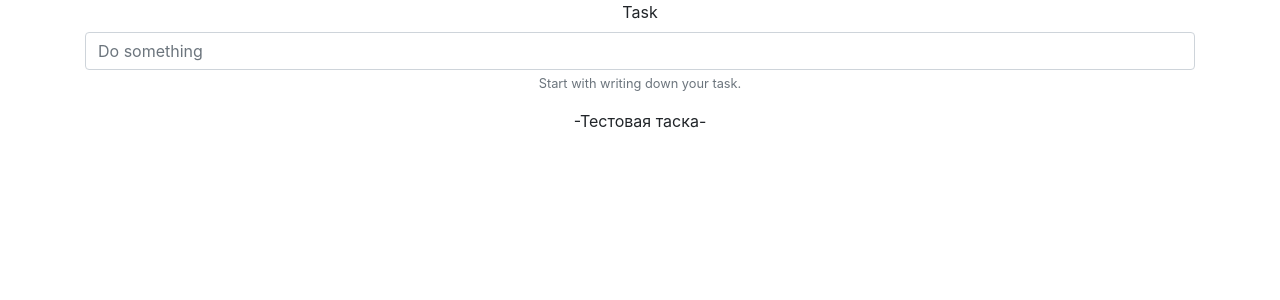
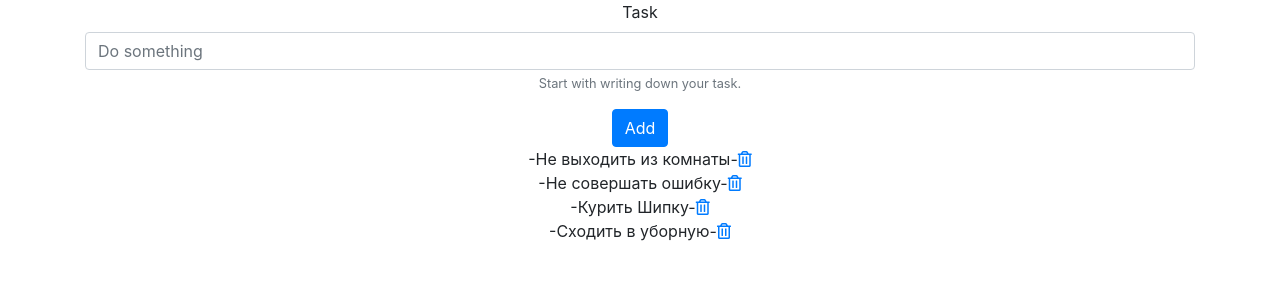
Before and after one commit to galubezzz/python-group_1-homework_54-maria_galunova, a React (Create React App) app: page / in a window 1280 px wide. Shown: the top 300 px of the page. Built offline with nearby package versions, Linux system fonts and the light colour scheme.

Commit message:
added a list of the tasks to the main page

```diff
--- a/src/AddTaskForm/AddTaskForm.js
+++ b/src/AddTaskForm/AddTaskForm.js
@@ -1,15 +1,16 @@
 import React from 'react';
 import './AddTaskForm.css';
 
-function AddTaskForm() {
+function AddTaskForm(props) {
     return (
         <div className='container'>
             <form>
                 <div className="form-group">
                     <label htmlFor="taskInput">Task</label>
-                    <input type="text" className="form-control" id="taskInput" placeholder="Do something"/>
+                    <input type="text" className="form-control" id="taskInput" placeholder="Do something" onChange={props.function}/>
                     <small id="emailHelp" className="form-text text-muted">Start with writing down your task.</small>
                 </div>
+                <button type="submit" className="btn btn-primary">Add</button>
             </form>
         </div>
     );
--- a/src/App.js
+++ b/src/App.js
@@ -1,18 +1,46 @@
 import React, { Component } from 'react';
-import logo from './logo.svg';
 import './App.css';
 import AddTaskForm from "./AddTaskForm/AddTaskForm"
 import Task from './Task/Task'
 
 class App extends Component {
+  state={
+    tasks: [
+        {id: 0, text: 'Не выходить из комнаты'},
+        {id: 1, text: 'Не совершать ошибку'},
+        {id: 2, text: 'Курить Шипку'},
+        {id: 3, text: 'Сходить в уборную'}
+    ],
+      currentTask: {text: ''}
+  };
+
+   addTask = (inputText) => {
+       this.setState({currentTask: {text: inputText}});
+   };
+
+   displayTask = () => {
+
+   };
+
   render() {
+      const tasks = (
+            <div>
+                {
+                  this.state.tasks.map((task) => {
+                    return <Task key={task.id} text={task.text}/>
+                    }
+                  )
+                }
+            </div>
+          );
     return (
       <div className="App">
-        <AddTaskForm/>
-        <Task text="Тестовая таска"/>
+        <AddTaskForm function={this.addTask}/>
+          {tasks}
       </div>
     );
   }
+
 }
 
 export default App;
--- a/src/Task/Task.js
+++ b/src/Task/Task.js
@@ -6,6 +6,7 @@ function Task(props) {
         <div className='container'>
             <div>
                 -{props.text}-
+                <a href='#'><i className="far fa-trash-alt"></i></a>
             </div>
         </div>
     );
```
